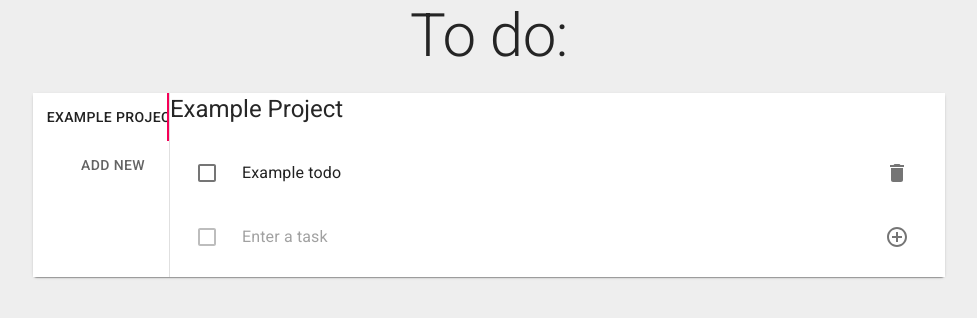
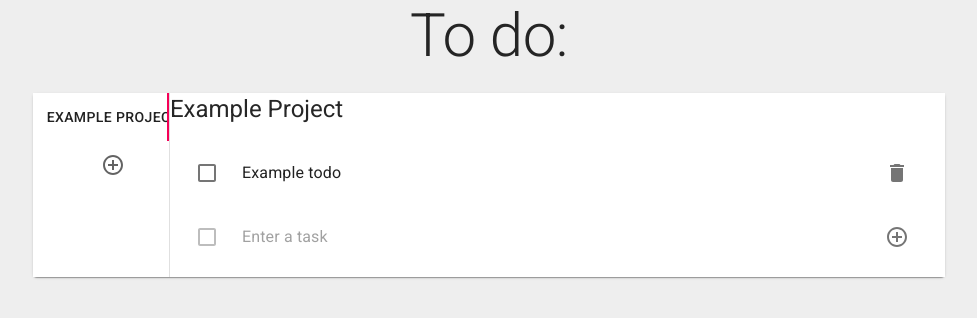
Before and after one commit to EmilieHumbert/react-todo-list, a React (Create React App) app: page / in a window 1280 px wide. Shown: the top 318 px of the page, without its empty margins (151-1128 px from the left). Built offline with nearby package versions, Linux system fonts and the light colour scheme.

Commit message:
Add plus icon tp add new project

```diff
--- a/src/Components/Projects.js
+++ b/src/Components/Projects.js
@@ -2,6 +2,7 @@ import React, { useState } from "react";
 import { generate as generateId } from "shortid";
 import { Tabs, Tab } from "@material-ui/core";
 import { makeStyles } from "@material-ui/core/styles";
+import { AddCircleOutline as AddCircleOutlineIcon } from "@material-ui/icons";
 
 import Project from "./Project";
 
@@ -80,7 +81,7 @@ function Projects() {
         {projects.map(({ id, title }) => (
           <Tab key={id} label={title} {...a11yProps(0)} />
         ))}
-        <Tab label="Add new" onClick={handleAddProject} />
+        <Tab icon={<AddCircleOutlineIcon />} onClick={handleAddProject} />
       </Tabs>
       {projects.map((project, index) => (
         <TabPanel key={project.id} value={active} index={index} className={classes.tabpanel}>
```
